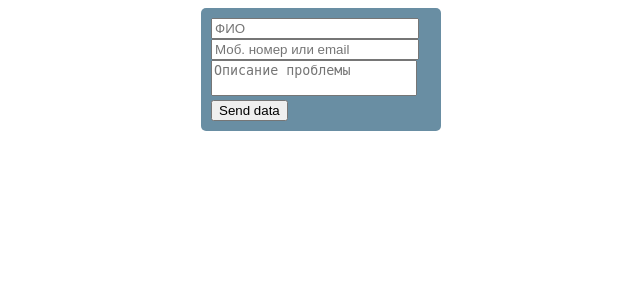
After one commit to Nov3m63r/backend_NodeJS, a web app: file form.html in a window 1280 px wide. The commit adds this page. Shown: the top 300 px of the page, without its empty margins (319-959 px from the left). Run offline with its HTML, style and script files only (its server is not run), Linux system fonts and the light colour scheme.

Commit message:
Server sends email from ejs file

```diff
--- /dev/null
+++ b/form.html
@@ -0,0 +1,25 @@
+<!DOCTYPE html>
+<html>
+
+<head>
+    <meta charset="utf-8" />
+    <meta http-equiv="X-UA-Compatible" content="IE=edge">
+    <title>Sending an email from site</title>
+    <meta name="viewport" content="width=device-width, initial-scale=1">
+    <link rel="stylesheet" type="text/css" media="screen" href="main.css" />
+    <script src="https://unpkg.com/axios/dist/axios.min.js"></script>
+</head>
+
+<body>
+    <div class="contact">
+        <form method="POST" formaction="/send">
+            <input name="username" class="input" type="text" placeholder="ФИО" />
+            <input name="contacts" class="input" type="text" placeholder="Моб. номер или email" />
+            <textarea name="message" class="input" placeholder="Описание проблемы"></textarea>
+            <input type="submit" class="submit" value="Send data" />
+        </form>
+    </div>
+
+</body>
+
+</html>
--- a/package.json
+++ b/package.json
@@ -17,6 +17,7 @@
   },
   "homepage": "https://github.com/Nov3m63r/backend_NodeJS#readme",
   "dependencies": {
+    "axios": "^0.18.0",
     "body-parser": "^1.18.3",
     "ejs": "^2.6.1",
     "express": "^4.16.4",
--- a/app.js
+++ b/server.js
@@ -1,33 +1,23 @@
-'use strict';
 const nodemailer = require('nodemailer');
 const express = require('express');
 const bodyParser = require('body-parser');
 
 const app = express();
-//const port = 8081;
 const port = 3000;
 
-// // View engine setup
-// app.engine('handlebars', exphbs());
-// app.set('view engine', 'handlebars');
+// set ejs as rendering engine
+app.set('view engine', 'ejs');
 
-// // Static folder
-// app.use('/public', express.static(path.join(__dirname, 'public')));
-
-// Body Parser Middleware
+// Body Parser Middleware - parse html forms
 app.use(bodyParser.urlencoded({
     extended: false
 }));
 app.use(bodyParser.json());
 
-app.get('/', (req, res) => {
-    res.render('contact');
+// render the ejs page
+app.get('/', function (req, res) {
+    res.render('form.ejs');
 });
-
-app.get('/quit', function(req,res) {
-    res.send('closing..');
-    app.close();
-  });
 
 app.post('/send', (req, res) => {
     const output = `
@@ -44,9 +34,6 @@ app.post('/send', (req, res) => {
     // create reusable transporter object using the default SMTP transport
     let transporter = nodemailer.createTransport({
         service: 'Gmail',
-        // host: 'mail.YOURDOMAIN.com',
-        // port: 587,
-        // secure: false, // true for 465, false for other ports
         auth: {
             user: 'njsmailer@gmail.com',
             pass: 'jsnodemail'
@@ -73,12 +60,10 @@ app.post('/send', (req, res) => {
         console.log('Message sent: %s', info.messageId);
         console.log('Preview URL: %s', nodemailer.getTestMessageUrl(info));
 
-        res.render('contact', {
+        res.render('form.ejs', {
             msg: 'Email has been sent'
-            //alert('Email has been sent');
         });
     });
-
 });
 
 app.listen(port, (err) => {
@@ -86,7 +71,5 @@ app.listen(port, (err) => {
         return console.log('Something bad happened', err);
     }
 
-    //let host = server.address().address;
-    //console.log('Server is listening at http://%s:%s', host, port);
     console.log('Server is listening on', port);
 });
--- a/backend.html
+++ b/views/form.ejs
@@ -7,16 +7,16 @@
     <title>Sending an email from site</title>
     <meta name="viewport" content="width=device-width, initial-scale=1">
     <link rel="stylesheet" type="text/css" media="screen" href="main.css" />
-    <script src="app.js"></script>
+    <script src="https://unpkg.com/axios/dist/axios.min.js"></script>
 </head>
 
 <body>
     <div class="contact">
-        <form method="POST" action="app.js">
+        <form method="POST">
             <input name="username" class="input" type="text" placeholder="ФИО" />
             <input name="contacts" class="input" type="text" placeholder="Моб. номер или email" />
             <textarea name="message" class="input" placeholder="Описание проблемы"></textarea>
-            <input type="submit" class="submit" value="Send data" />
+            <input type="submit" class="submit" formaction="/send" value="Send data" />
         </form>
     </div>
 
```
Also changed, not shown: 1 other file.
